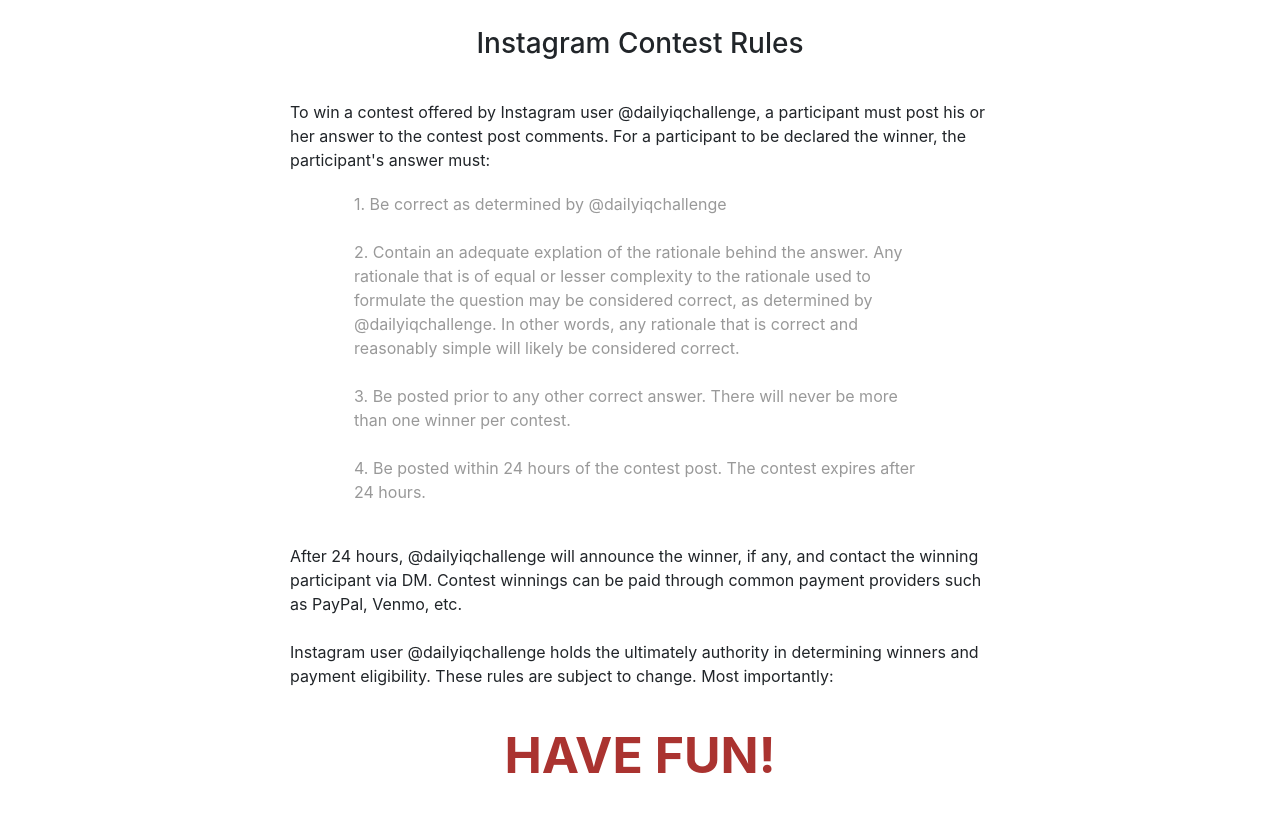
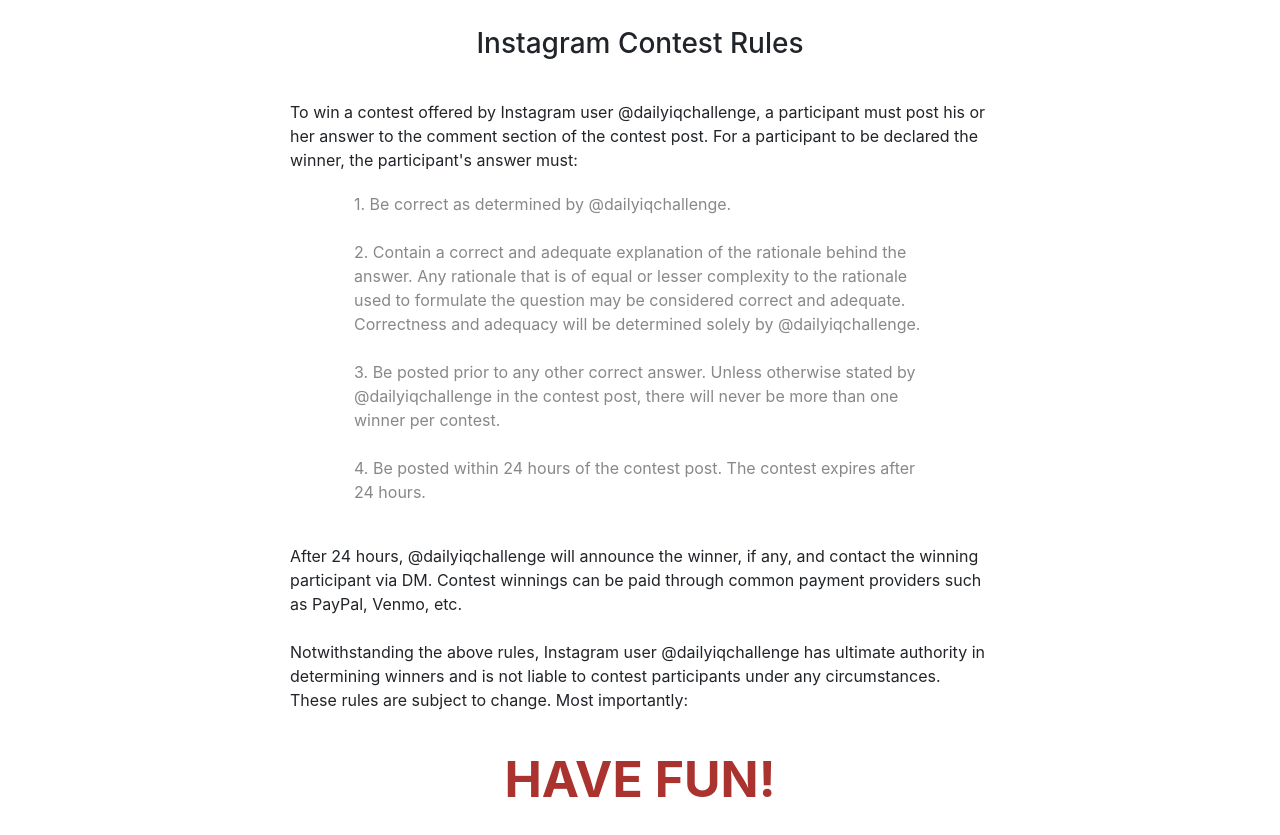
Before and after one commit to dailyiqchallenge/dailyiqchallenge.github.io, a plain HTML site: page index.html in a window 1280 px wide. Shown: the part 57-892 px from the top of the page. Drawn offline with nearby package versions, Linux system fonts and the light colour scheme.

Commit message:
final page

```diff
--- a/index.html
+++ b/index.html
@@ -11,23 +11,18 @@
 
   </head>
   <body>
-
-  <!--<body style="background: #262f40">-->
-    <noscript>
-      You need to enable JavaScript to run this app.
-    </noscript>
     <h3 style="background: #1987d6; color: white; padding: 10px; text-align: center;">@dailyiqchallenge</h3>
     <h3 style="text-align: center;margin-top: 30px;">Instagram Contest Rules</h3>
     <div style="display: block; position: relative; width: 90%; max-width: 700px; margin: 0 auto; margin-top: 40px;">
-      To win a contest offered by Instagram user @dailyiqchallenge, a participant must post his or her answer to the contest post comments.  For a participant to be declared the winner, the participant's answer must:
+      To win a contest offered by Instagram user @dailyiqchallenge, a participant must post his or her answer to the comment section of the contest post.  For a participant to be declared the winner, the participant's answer must:
     </div>
-    <div style="display: block; position: relative; width: 90%; max-width: 700px; margin: 0 auto; color: #999; margin-top: 20px; padding: 0 5%;">
+    <div style="display: block; position: relative; width: 90%; max-width: 700px; margin: 0 auto; color: #888; margin-top: 20px; padding: 0 5%;">
       <div>
-        1.  Be correct as determined by @dailyiqchallenge
+        1.  Be correct as determined by @dailyiqchallenge.
         <br><br>
-        2.  Contain an adequate explation of the rationale behind the answer.  Any rationale that is of equal or lesser complexity to the rationale used to formulate the question may be considered correct, as determined by @dailyiqchallenge.  In other words, any rationale that is correct and reasonably simple will likely be considered correct.
+        2.  Contain a correct and adequate explanation of the rationale behind the answer.  Any rationale that is of equal or lesser complexity to the rationale used to formulate the question may be considered correct and adequate.  Correctness and adequacy will be determined solely by @dailyiqchallenge.
         <br><br>
-        3.  Be posted prior to any other correct answer.  There will never be more than one winner per contest.
+        3.  Be posted prior to any other correct answer.  Unless otherwise stated by @dailyiqchallenge in the contest post, there will never be more than one winner per contest.
         <br><br>
         4.  Be posted within 24 hours of the contest post.  The contest expires after 24 hours.
       </div>
@@ -35,7 +30,7 @@
     <div style="display: block; position: relative; width: 90%; max-width: 700px; margin: 0 auto; margin-top: 40px;">
       After 24 hours, @dailyiqchallenge will announce the winner, if any, and contact the winning participant via DM.  Contest winnings can be paid through common payment providers such as PayPal, Venmo, etc.
       <br><br>
-      Instagram user @dailyiqchallenge holds the ultimately authority in determining winners and payment eligibility.  These rules are subject to change.  Most importantly:
+      Notwithstanding the above rules, Instagram user @dailyiqchallenge has ultimate authority in determining winners and is not liable to contest participants under any circumstances.  These rules are subject to change.  Most importantly:
     </div>
     <div style="text-align: center; color: #aa3330; font-size: 50px; font-weight: bold; margin-top: 30px; margin-bottom: 50px">
       HAVE FUN!
```
